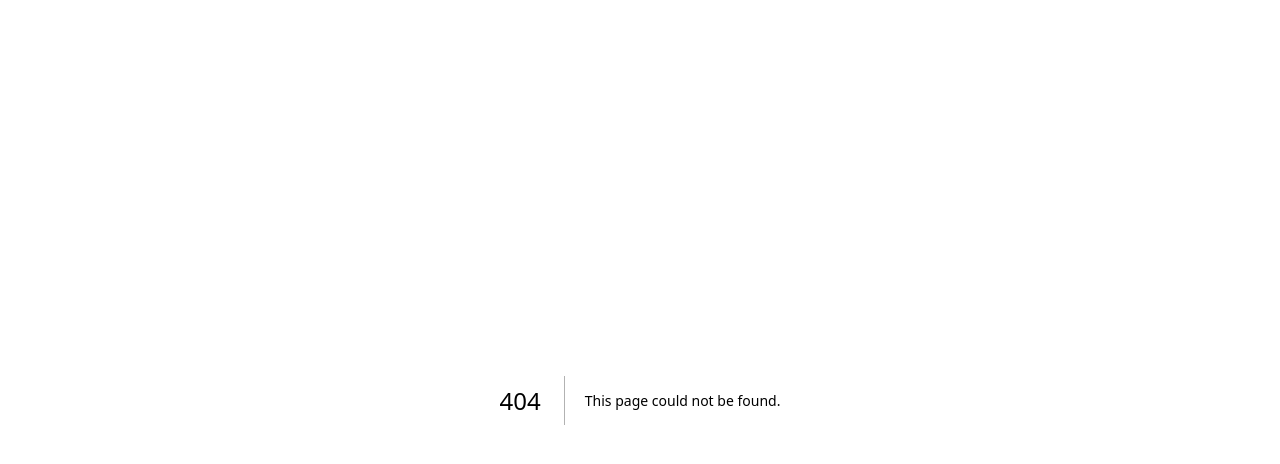
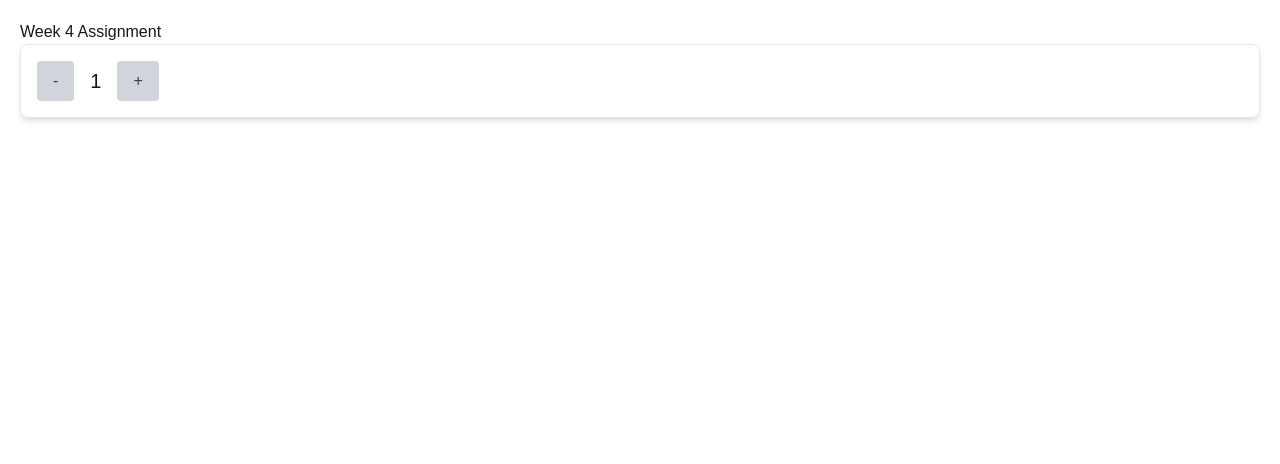
Before and after one commit to ruchi079/cprg-306, a Next.js app: page /week-4 in a window 1280 px wide. Before the commit this address had no page. Shown: the top 464 px of the page. Built offline with nearby package versions, Linux system fonts and the light colour scheme.

Commit message:
Added week-4 component

```diff
--- a/app/page.js
+++ b/app/page.js
@@ -12,7 +12,12 @@ export default function Home() {
         </li>
         <li>
           <Link href="/week-3" className="text-blue-500 hover:underline">
-            Week 3: Shopping list
+            Week 3
+          </Link>
+        </li>
+        <li>
+          <Link href="/week-3]4" className="text-blue-500 hover:underline">
+            Week 4
           </Link>
         </li>
       </ul>
--- /dev/null
+++ b/app/week-4/new-item.js
@@ -0,0 +1,38 @@
+"use client";
+import { useState } from "react";
+
+export default function NewItem() {
+  const [quantity, setQuantity] = useState(1);
+
+  const increment = () => {
+    if (quantity < 20) {
+      setQuantity(quantity + 1);
+    }
+  };
+
+  const decrement = () => {
+    if (quantity > 1) {
+      setQuantity(quantity - 1);
+    }
+  };
+
+  return (
+    <div className="flex items-center space-x-4 p-4 border rounded-lg shadow-md">
+      <button
+        onClick={decrement}
+        disabled={quantity === 1}
+        className="px-4 py-2 bg-gray-300 text-gray-700 rounded disbled:opacity-50"
+      >
+        -
+      </button>
+      <span className="text-xl font-medium">{quantity}</span>
+      <button
+        onClick={increment}
+        disabled={quantity === 2}
+        className="px-4 py-2 bg-gray-300 text-gray-700 rounded disbled:opacity-50"
+      >
+        +
+      </button>
+    </div>
+  );
+}
--- /dev/null
+++ b/app/week-4/page.js
@@ -0,0 +1,10 @@
+import NewItem from "./new-item";
+
+export default function Week4() {
+  return (
+    <main className="p-5">
+      <h1>Week 4 Assignment</h1>
+      <NewItem />
+    </main>
+  );
+}
```
